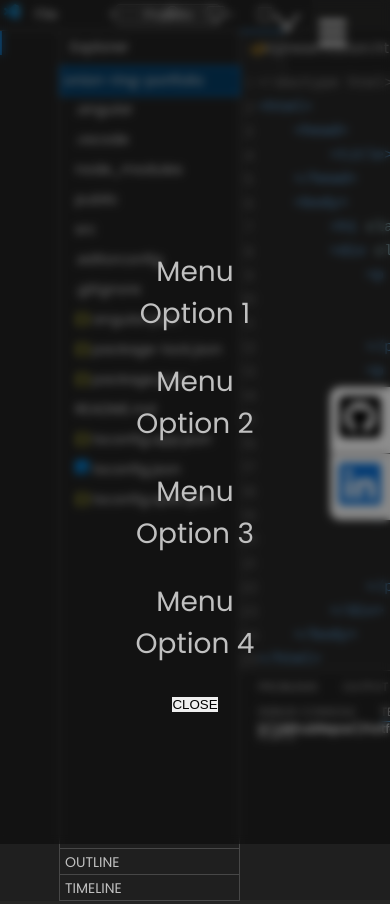
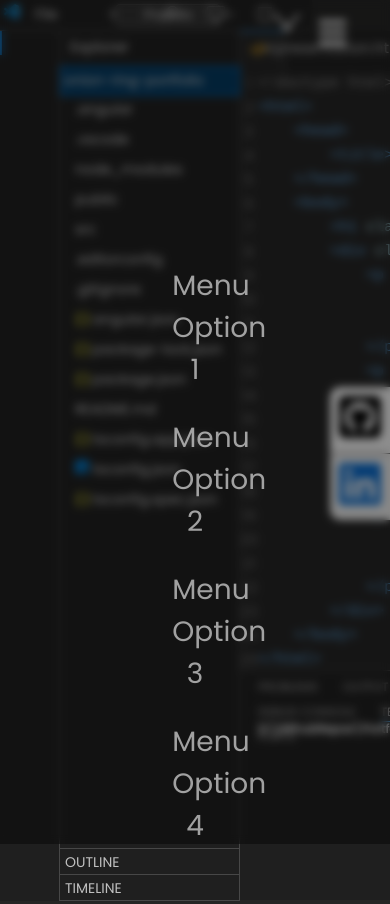
Before and after one commit to Onion-Ring/onion-ring-portfolio, an Angular app: page / in a window 390 px wide. Both pictures are taken after a click on the button 332 px from the left and 34 px from the top of the page. Shown: the top 904 px of the page. Built offline with nearby package versions, Linux system fonts and the light colour scheme; some icons are missing.

Commit message:
Finished the Hamburger menu
modified animations (have to find a more suitable option than keyframes when too many animations are required)

```diff
--- a/src/app/presentation/hamburger-menu/hamburger-menu.css
+++ b/src/app/presentation/hamburger-menu/hamburger-menu.css
@@ -5,101 +5,134 @@
     top: 0;
     left: 0;
     position: fixed;
+    animation: backdrop-fade 0.8s ease forwards;
+}
 
-    animation: backdrop-fade 0.3s ease-in-out forwards;
-}
 
 .hamburger-menu {
     z-index: 100;
     position: absolute;
     width: 50%;
-    height: 50%;
-    top: 25%;
     left: 25%;
+    height: 100%;
     text-align: center;
 }
 
 .hamburger-menu__menu-options {
     padding: 8px;
+    width: 50%;
+    height: 100%;
+    left: 25%;
+    position: relative;
 }
 
 .hamburger-menu__menu-options__option {
     display: block;
+    top: 27%;
+    bottom: 27%;
+    position: relative;
     padding: 8px;
     font-size: 28px;
     cursor: default;
+    color: rgb(197, 197, 197);
     margin: 10px;
+    animation: text-appear 0.8s ease forwards;
+}
+
+/* animations triggered once the hamburger menu is closed */
+.backdrop-fade-out-menu {
+    animation: backdrop-fade-out 0.8s ease forwards;
+}
+
+.option-text-disappear {
+    animation: text-disappear 0.8s ease forwards;
 }
 
 .hamburger-menu__menu-options__option:hover {
-    animation: font-color-change 6s infinite alternate;
+    animation: font-color-change 3s infinite alternate;
+}
+
+.hamburger-menu__close-btn i {
+    font-size: 35px;
+    font-weight: bold;
+    color: white;
+}
+
+.hamburger-menu__close-btn i:hover {
+    animation: resize-img 1.6s infinite alternate;
+}
+
+.hamburger-menu__close-btn {
+    z-index: 100;
+    position: absolute;
+    right: 40px;
+    top: 15px;
+    background: none;
 }
 
 
 @keyframes font-color-change {
 
-    10% {
-        color: rgb(223, 176, 115);
+    from {
+        color: rgb(230, 183, 97);
     }
 
-    20% {
-        color: rgb(223, 156, 75);
-    }
-
-    30% {
-        color: rgb(223, 136, 55);
-    }
-
-    40% {
-        color: rgb(223, 116, 35);
-    }
-
-    50% {
-        color: rgb(223, 96, 15);
-    }
-
-    60% {
-        color: rgb(15, 81, 223);
-    }
-
-    70% {
-        color: rgb(35, 101, 223);
-    }
-
-    80% {
-        color: rgb(55, 121, 223);
-    }
-
-    90% {
-        color: rgb(75, 141, 223);
-    }
-
-    100% {
-        color: rgb(95, 161, 223);
+    to {
+        color: rgb(73, 119, 216);
     }
 
 }
 
 @keyframes backdrop-fade {
-    25% {
-        background: rgba(0, 0, 0,0.1);
-        backdrop-filter: blur(1px);
+
+    from {
+        background: rgba(0, 0, 0, 0);
+        backdrop-filter: blur(0);
     }
 
-    50% {
-        background: rgba(0, 0, 0, 0.2);
-        backdrop-filter: blur(2px);
-    }
-
-    75% {
-        background: rgba(0, 0, 0, 0.3);
-        backdrop-filter: blur(3px);
-    }
-
-    100% {
+    to {
         background: rgba(0, 0, 0, 0.4);
         backdrop-filter: blur(4px);
     }
 
+}
+
+@keyframes backdrop-fade-out {
+
+    from {
+        background: rgba(0, 0, 0, 0.4);
+        backdrop-filter: blur(4px);
+    }
+
+    to {
+        background: rgba(0, 0, 0, 0);
+        backdrop-filter: blur(0);
+    }
 
 }
+
+
+@keyframes text-appear {
+
+    to {
+        color: rgba(197, 197, 197, 0.8);
+    }
+
+    from {
+        color: rgba(197, 197, 197, 0);
+    }
+
+}
+
+
+@keyframes text-disappear {
+
+    from {
+        color: rgba(197, 197, 197, 0.8);
+    }
+
+    to {
+        color: rgba(197, 197, 197, 0);
+    }
+
+}
--- a/src/app/presentation/hamburger-menu/hamburger-menu.html
+++ b/src/app/presentation/hamburger-menu/hamburger-menu.html
@@ -1,15 +1,15 @@
-<div class="backdrop"></div>
-<div class="hamburger-menu">
+<div class="backdrop" [class.backdrop-fade-out-menu]="fadeOutMenu()" ></div>
+
+<div class="hamburger-menu" >
 
     <ul class="hamburger-menu__menu-options">
-        <li class="hamburger-menu__menu-options__option">Menu Option 1</li>
-        <li class="hamburger-menu__menu-options__option">Menu Option 2</li>
-        <li class="hamburger-menu__menu-options__option">Menu Option 3</li>
-        <li class="hamburger-menu__menu-options__option">Menu Option 4</li>
+        <li class="hamburger-menu__menu-options__option" [class.option-text-disappear]="fadeOutMenu()">Menu Option 1</li>
+        <li class="hamburger-menu__menu-options__option" [class.option-text-disappear]="fadeOutMenu()">Menu Option 2</li>
+        <li class="hamburger-menu__menu-options__option" [class.option-text-disappear]="fadeOutMenu()">Menu Option 3</li>
+        <li class="hamburger-menu__menu-options__option" [class.option-text-disappear]="fadeOutMenu()">Menu Option 4</li>
     </ul>
 
+</div>
     <button (click)="onCloseHamburgerMenu()" class="hamburger-menu__close-btn">
-        CLOSE
+        <i class="codicon codicon-close"></i>
     </button>
-
-</div>
--- a/src/app/presentation/hamburger-menu/hamburger-menu.ts
+++ b/src/app/presentation/hamburger-menu/hamburger-menu.ts
@@ -1,4 +1,4 @@
-import { Component, input, output } from '@angular/core';
+import { Component, input, output, signal } from '@angular/core';
 
 @Component({
   selector: 'app-hamburger-menu',
@@ -8,12 +8,13 @@ import { Component, input, output } from '@angular/core';
 })
 export class HamburgerMenu {
 
-
-  hamburgerMenuClose = output<void>();
+  public fadeOutMenu = signal<boolean>(false);
+  public hamburgerMenuClose = output<void>();
 
 
   onCloseHamburgerMenu() {
-    this.hamburgerMenuClose.emit();
+    this.fadeOutMenu.set(true);
+    new Promise(resolve => setTimeout(resolve, 850)).then(() => { this.hamburgerMenuClose.emit(); });
   }
 
 }
```
